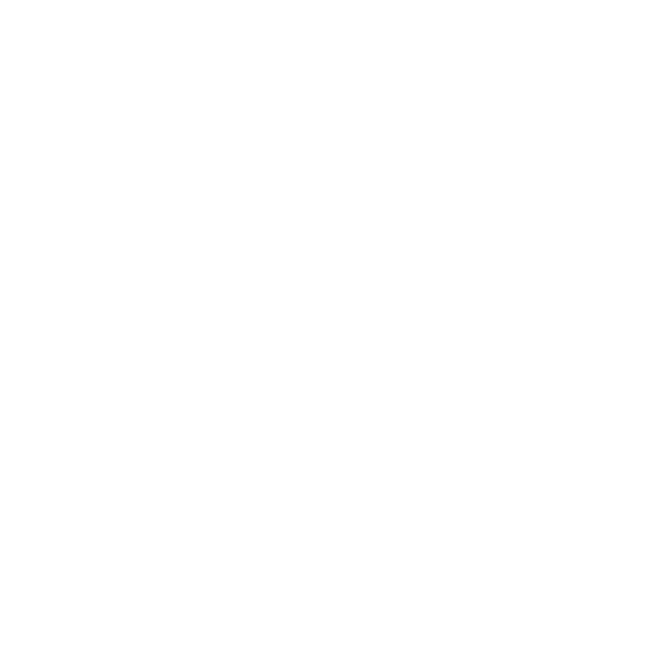
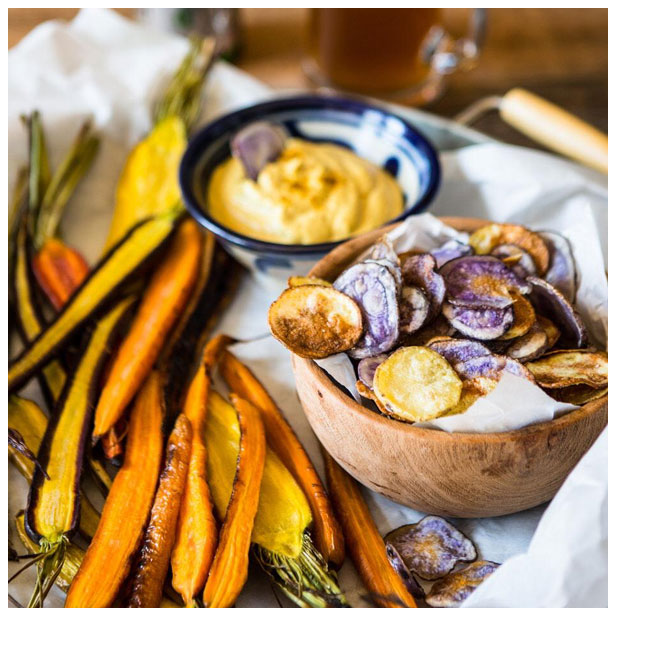
Before and after one commit to nicolasp2320/proyecto3, a plain HTML site: page index.html in a window 1280 px wide. Shown: the whole page, without its empty margins (0-663 px from the left). Drawn offline with Linux system fonts and the light colour scheme.

Commit message:
imagen de prueba en pagina online

```diff
--- a/index.html
+++ b/index.html
@@ -7,6 +7,6 @@
     <title>Document</title>
 </head>
 <body>
-
+   <img src="assets/img/card-2.jpg" alt="">
 </body>
 </html>
```
Also changed, not shown: assets/img/card-2.jpg (added).
